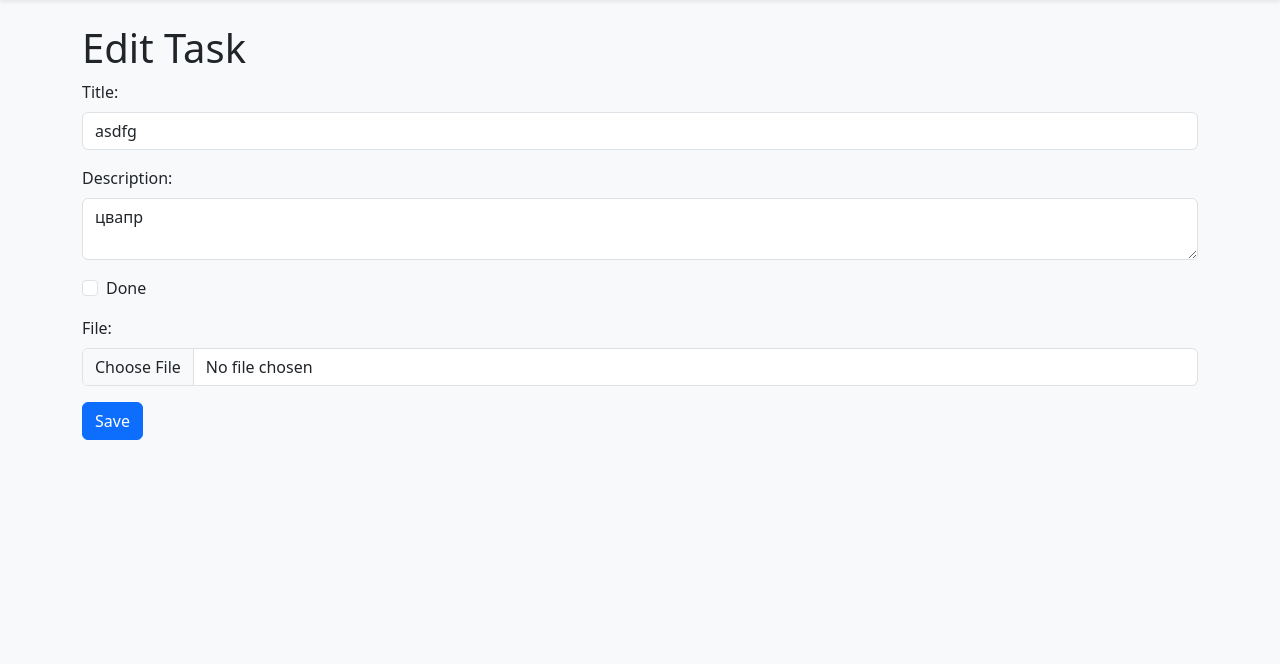
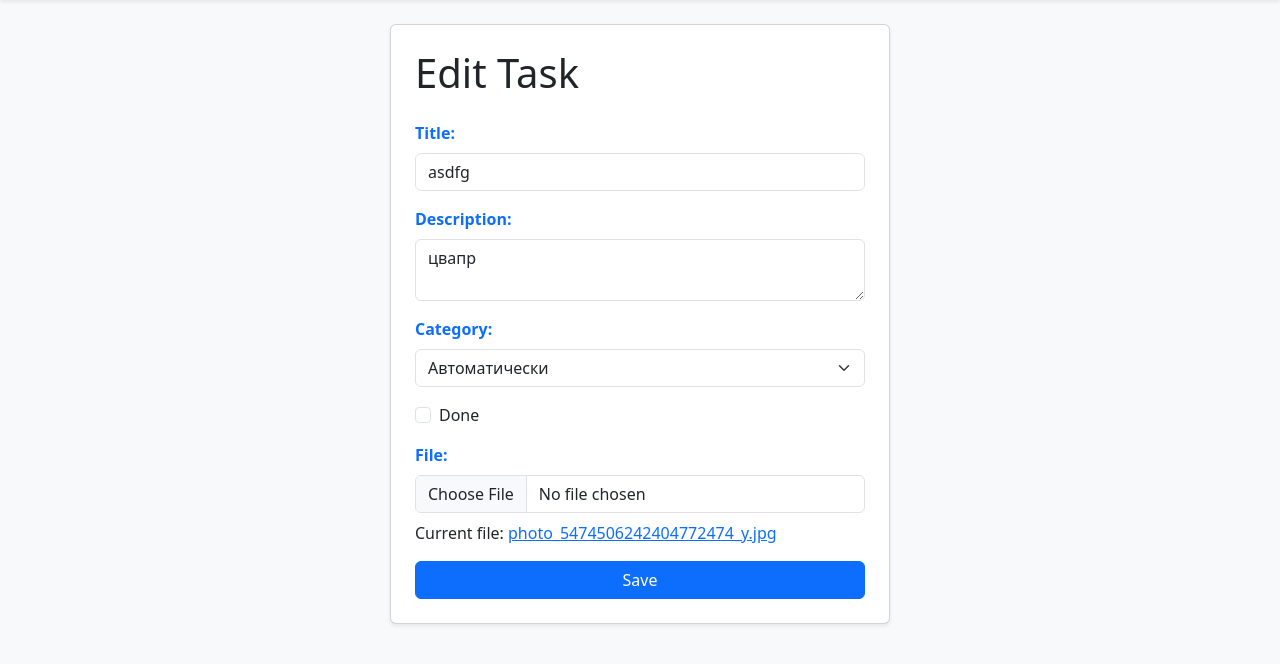
Before and after one commit to Dina-45/todo_app, a Flask app: page /task/1/edit in a window 1280 px wide. Shown: the part 56-720 px from the top of the page. Run offline with Flask 3, Linux system fonts and the light colour scheme; a user stored in the database is signed in; data comes from the database, SQL or seed files in the repository.

Commit message:
task_form.html

```diff
--- a/app/templates/task_form.html
+++ b/app/templates/task_form.html
@@ -1,23 +1,48 @@
 {% extends 'base.html' %}
 {% block content %}
-    <h1>{{ 'Edit Task' if task else 'New Task' }}</h1>
+    <div class="card shadow-sm p-4 mt-4 mx-auto" style="max-width: 500px;">
+        <h1 class="mb-4">{{ 'Edit Task' if task else 'New Task' }}</h1>
         <form method="POST" enctype="multipart/form-data">
+            {% if csrf_token %}
+            <input type="hidden" name="csrf_token" value="{{ csrf_token }}">
+            {% endif %}
+
             <div class="mb-3">
-            <label class="form-label">Title:</label>
+                <label class="form-label fw-semibold text-primary">Title:</label>
                 <input type="text" name="title" class="form-control" value="{{ task.title if task else request.form.title or '' }}" required>
             </div>
             <div class="mb-3">
-            <label class="form-label">Description:</label>
+                <label class="form-label fw-semibold text-primary">Description:</label>
                 <textarea name="description" class="form-control">{{ task.description if task else request.form.description or '' }}</textarea>
+            </div>
+            <div class="mb-3">
+                <label class="form-label fw-semibold text-primary">Category:</label>
+                <select name="category" class="form-select">
+                    <option value="">Автоматически</option>
+                    {% for cat in ['Учёба', 'Работа', 'Личные цели', 'Медицина и здоровье', 'Бытовые дела'] %}
+                        <option value="{{ cat }}" {% if task and task.category == cat %}selected{% endif %}>{{ cat }}</option>
+                    {% endfor %}
+                </select>
             </div>
             <div class="mb-3 form-check">
                 <input type="checkbox" name="status" class="form-check-input" {% if task and task.status %}checked{% endif %}>
                 <label class="form-check-label">Done</label>
             </div>
             <div class="mb-3">
-            <label class="form-label">File:</label>
+                <label class="form-label fw-semibold text-primary">File:</label>
                 <input type="file" name="file" class="form-control">
+                {% if task and task.file_path %}
+                    <p class="mt-2">Current file: <a href="{{ url_for('tasks.uploaded_file', filename=task.file_path.split('/')[-1]) }}" class="text-primary">{{ task.file_path.split('/')[-1] }}</a></p>
+                {% endif %}
             </div>
-        <button type="submit" class="btn btn-primary">Save</button>
+            <button type="submit" class="btn btn-primary w-100" id="submit-btn">Save</button>
         </form>
+    </div>
+
+    <script>
+        document.getElementById('submit-btn').addEventListener('click', function(e) {
+            this.disabled = true;
+            this.form.submit();
+        });
+    </script>
 {% endblock %}
```
Lines whose indentation alone changed are shown as unchanged.
